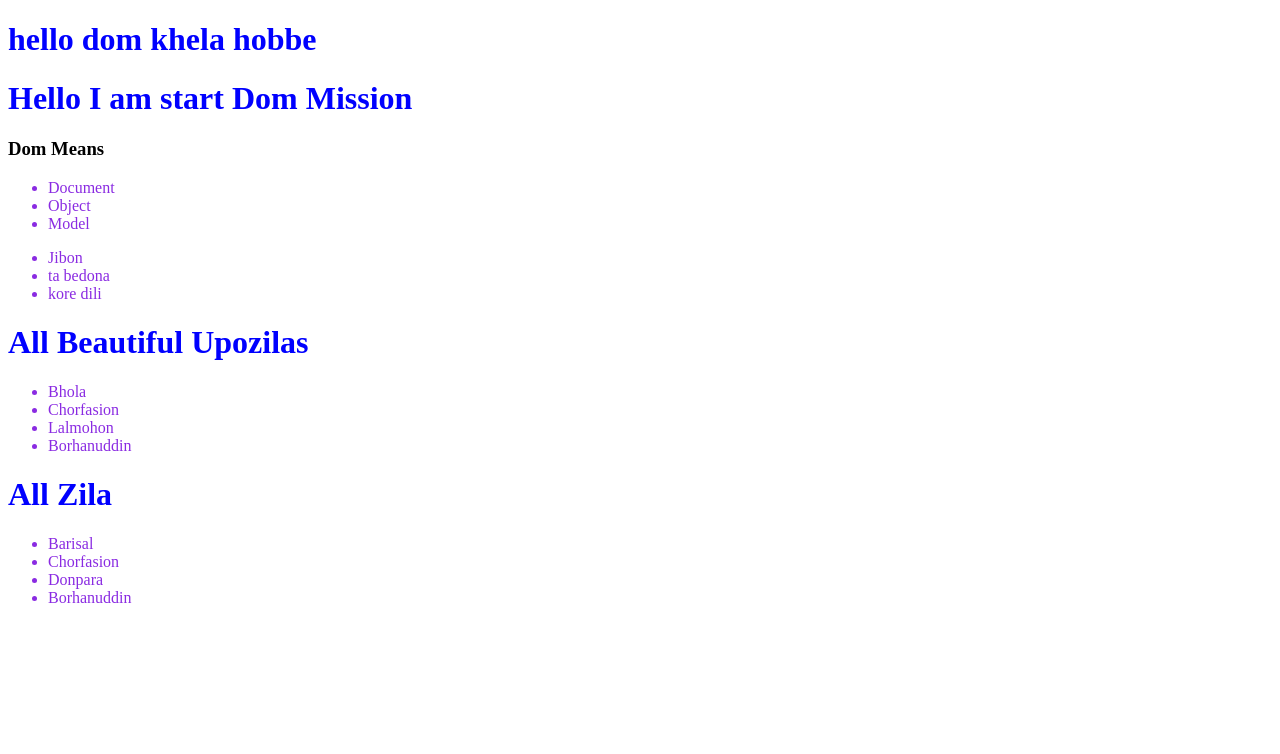
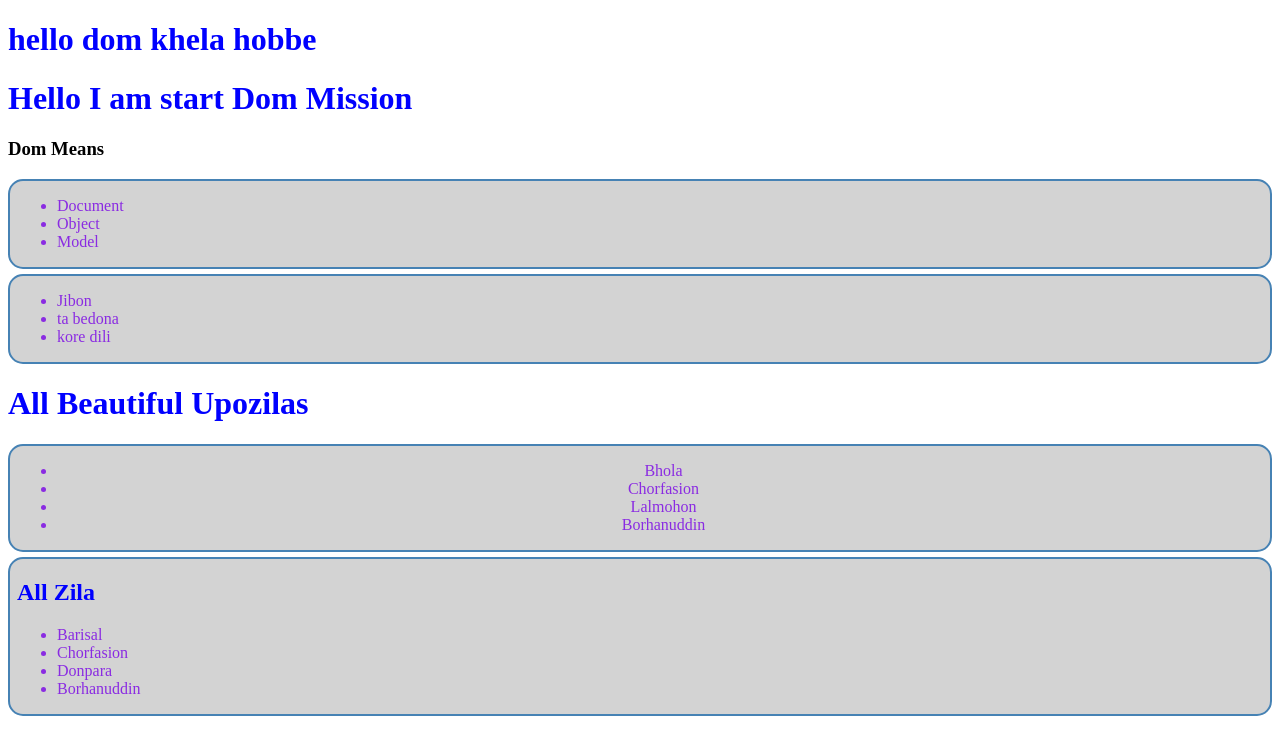
Before and after one commit to sifat70/milestone-5, a plain HTML site: page module-24/index.html in a window 1280 px wide. Drawn offline with Linux system fonts and the light colour scheme.

Commit message:
some added in style

```diff
--- a/module-24/index.html
+++ b/module-24/index.html
@@ -18,11 +18,14 @@
     <main>
         <h1>Hello I am start Dom Mission</h1>
         <h3>Dom Means</h3>
+        <section>
             <ul>
                 <li>Document</li>
                 <li>Object</li>
                 <li>Model</li>
             </ul>
+        </section>
+        <section>
             <div class="ftuits-container">
                 <ul>
                     <li>Jibon</li>
@@ -30,13 +33,17 @@
                     <li>kore dili</li>
                 </ul>
             </div>
+        </section>
         <h1 id="fruits-title">All Upozilas</h1>
+        <section id="place-container" class="large-text">
             <ul>
                 <li class="fruits-title">Bhola</li>
                 <li class="fruits-title">Chorfasion</li>
                 <li class="fruits-title">Lalmohon</li>
                 <li class="fruits-title">Borhanuddin</li>
             </ul>
+        </section>
+        <section>
             <h1 id="fruits-title">All Zila</h1>
             <ul>
                 <li class="importent-place">Barisal</li>
@@ -44,9 +51,11 @@
                 <li class="importent-place">Donpara</li>
                 <li class="importent-place">Borhanuddin</li>
             </ul>
+        </section>
     </main>
 
     <script src="js/dom.js"></script>
+    <script src="js/stylrInJs.js"></script>
     <script>
         // option-11: getElementsByTagName
 
@@ -67,7 +76,7 @@
 
         // option-3: getElementsByClassName
         const places = document.getElementsByClassName('importent-place');
-        for(const palce of places){
+        for (const palce of places) {
             console.log(palce.innerText);
         }
 
@@ -75,7 +84,7 @@
         // option-4: querySelector
         // option-5: querySelectorAll
         const someLi = document.querySelectorAll('ftuits-container li');
-        for(const li of someLi);
+        for (const li of someLi);
         console.log(li.innerText);
     </script>
 </body>
--- /dev/null
+++ b/module-24/js/stylrInJs.js
@@ -0,0 +1,17 @@
+const sections = document.querySelectorAll('section');
+for(const section of sections){
+    section.style.border = '2px solid steelblue';
+    section.style.marginBottom = '5px';
+    section.style.borderRadius = '15px';
+    section.style.paddingLeft = '7px';
+    section.style.backgroundColor = 'lightGray';
+
+}
+
+// const placeContainer = document.getElementById('place-container');
+// placeContainer.style.backgroundColor = 'yellow';
+
+
+const placeContainer = document.getElementById('place-container');
+placeContainer.classList.add('text-center');
+placeContainer.classList.remove('large-text');
--- a/module-24/styles/style.css
+++ b/module-24/styles/style.css
@@ -4,3 +4,11 @@ h1 {
 li{
     color: blueviolet;
 }
+
+.text-center{
+    text-align: center;
+}
+
+.large-text{
+    font-size: 2rem;
+}
```
Lines whose indentation alone changed are shown as unchanged.
